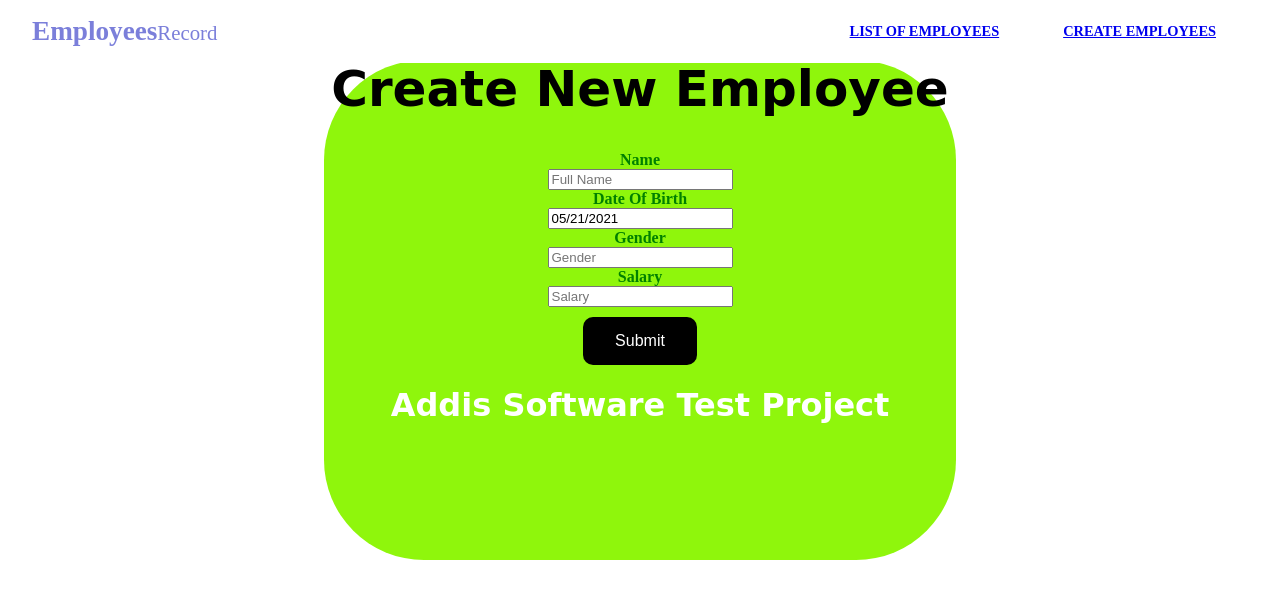
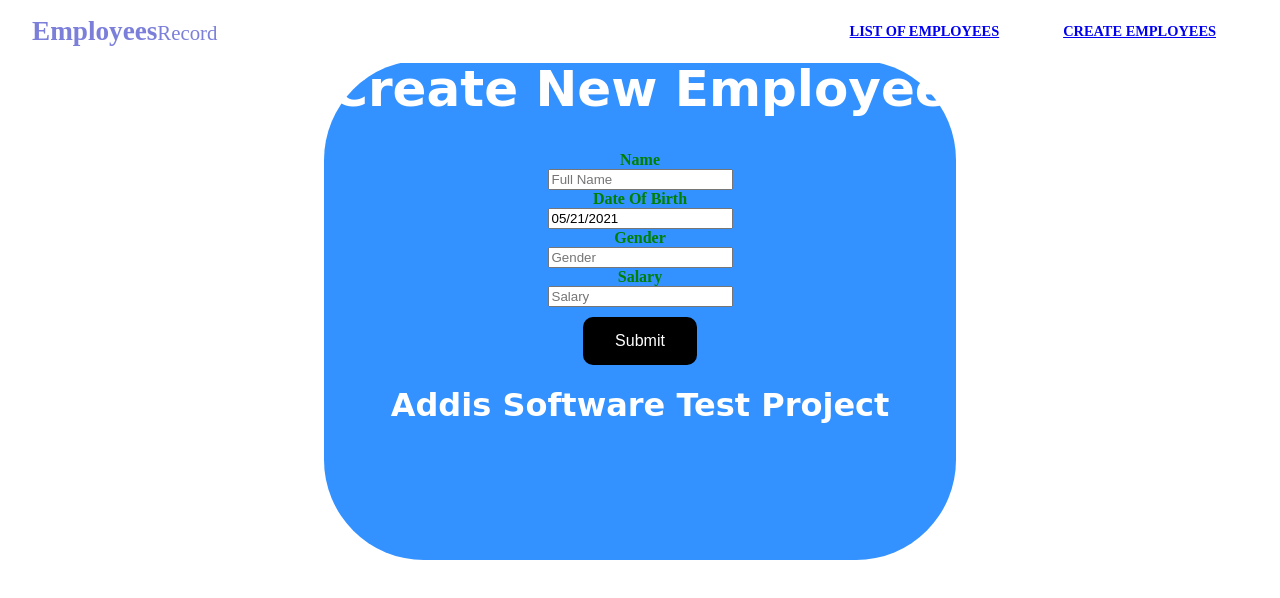
Before and after one commit to henybeza/Addis-Software-Test-Project-MERN-Stack, a React (Create React App) app in the folder employee_mern/: page /create in a window 1280 px wide. Shown: the top 598 px of the page. Built offline with nearby package versions, Linux system fonts and the light colour scheme; no server answers.

Commit message:
Made some background color changes to the components

```diff
--- a/employee_mern/src/components/createemployee.js
+++ b/employee_mern/src/components/createemployee.js
@@ -139,13 +139,13 @@ margin:auto;
 border-radius:100px;
 height:500px;
 text-align:center;
-background:#8FF60C;
+background:#3392FF;
 text-align:center;
 
 `;
 
 const Heading = styled.h1`
-  color: black;
+  color: white;
   font-weight: bold;
   font-size:50px;
    font-family:Comic Sans MS;
--- a/employee_mern/src/components/reademployees.js
+++ b/employee_mern/src/components/reademployees.js
@@ -108,12 +108,12 @@ margin:auto;
 border-radius:20px;
 height:auto;
 text-align:center;
-background:#8FF60C;
+background:#3392FF;
 text-align:center;
 
 `;
 const Heading = styled.h1`
-color:black;
+color:white;
 font-weight:bold;
 font-size:50px;
  font-family:Comic Sans MS;
@@ -130,14 +130,16 @@ border-radius:20px
 `;
 
 const Tablecontent = styled.tr`
- background:pink;
+ background:#e9f4f5;
+
+
 `;
 
 
 
 const Button = styled.button`
 
-  background:red;
+  background:tomato;
   width:auto;
 `;
 
--- a/employee_mern/src/components/updateemployee.js
+++ b/employee_mern/src/components/updateemployee.js
@@ -140,13 +140,13 @@ margin:auto;
 border-radius:100px;
 height:500px;
 text-align:center;
-background:#8FF60C;
+background:#3392FF;
 text-align:center;
 
 `;
 
 const Heading = styled.h1`
-  color: black;
+  color: white;
   font-weight: bold;
   font-size:50px;
    font-family:Comic Sans MS;
```
